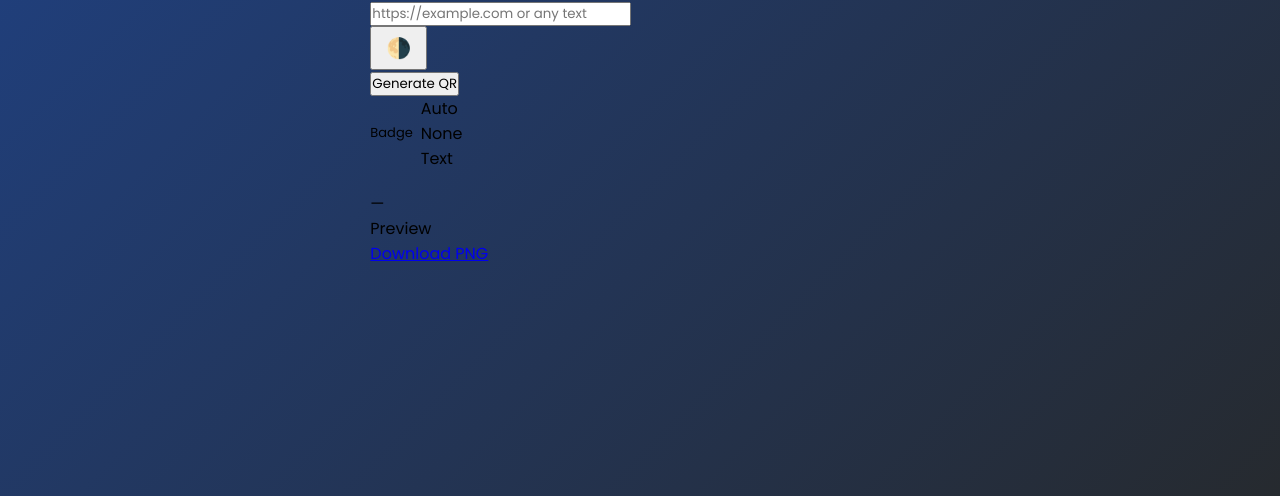
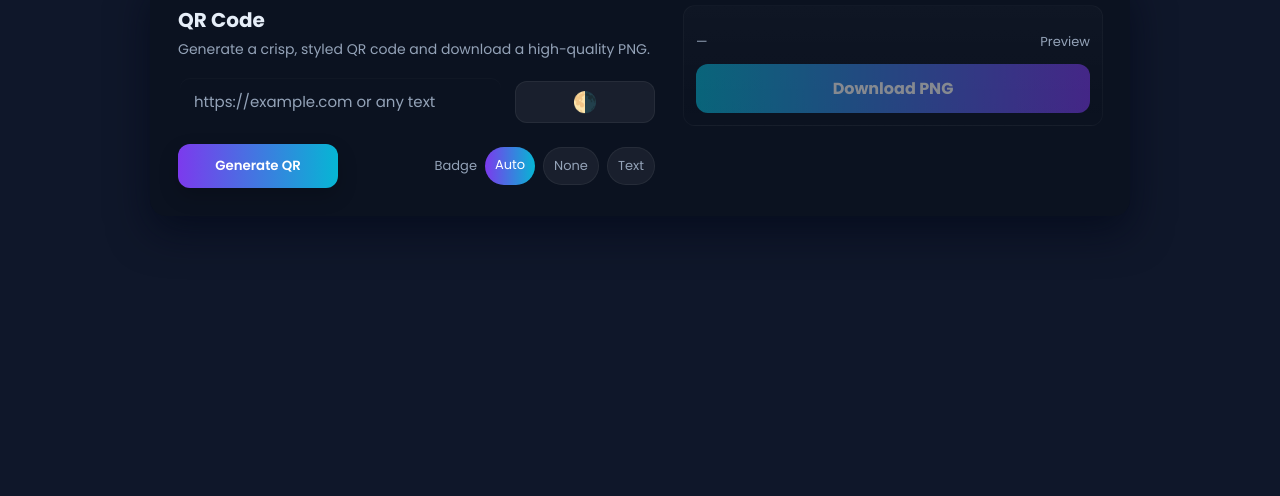
Before and after one commit to Devesh-Rajput/QR-Code-Generator, a plain HTML site: page index.html in a window 1280 px wide. Shown: the part 304-800 px from the top of the page. Drawn offline with Linux system fonts and the light colour scheme.

Commit message:
style.css

```diff
--- a/style.css
+++ b/style.css
@@ -1,157 +1,329 @@
-/* Universal Reset */
-*{
+/* 1. Theme Variables (Dark Mode Default)    */
+:root {
+    --bg: #0f172a;
+    --card: #0b1220;
+    --muted: #94a3b8;
+    --accent: #7c3aed;
+    --accent-2: #06b6d4;
+    --glass: rgba(255, 255, 255, 0.06);
+    --text: #e6eef8;
+    --card-radius: 16px;
+    --shadow: 0 15px 40px rgba(2, 6, 23, 0.6);
+    --glass-border: rgba(255, 255, 255, 0.06);
+}
+
+/* Light Theme Variables (Applied when body has .light class) */
+body.light {
+    --bg: linear-gradient(180deg, #eef2ff, #f8fafc);
+    --card: linear-gradient(180deg, #ffffff, #fbfdff);
+    --muted: #475569;
+    --accent: #4f46e5;
+    --accent-2: #06b6d4;
+    --glass: rgba(2, 6, 23, 0.03);
+    --text: #0b1220;
+    --shadow: 0 12px 30px rgba(15, 23, 42, 0.08);
+    --glass-border: rgba(15, 23, 42, 0.04);
+}
+
+/* 2. Base & Layout                          */
+/* Base Reset and Typography */
+* {
+    box-sizing: border-box;
     margin: 0;
     padding: 0;
-    font-family: 'Poppins', sans-serif;
-    box-sizing: border-box;
+    font-family: 'Poppins', system-ui, -apple-system, Segoe UI, Roboto, Arial;
 }
 
-/* Body Styling */
-body{
-    background: linear-gradient(135deg, #1f4287, #262a2f);
+html,
+body {
+    height: 100%
+}
+
+/* Main body styling, centered content, theme transition */
+body {
+    background: var(--bg);
     min-height: 100vh;
     display: flex;
+    align-items: center;
     justify-content: center;
-    align-items: center;
+    padding: 28px;
+    color: var(--text);
+    transition: background .35s ease, color .35s ease
 }
 
-/* Main Container */
-.container{
-    width: 90%;
-    max-width: 400px;
-    padding: 30px;
-    border-radius: 12px;
-    background: #ffffff;
-    box-shadow: 0 15px 30px rgba(0, 0, 0, 0.3);
-    transition: all 0.3s ease;
+/* App Card Container (Grid Layout) */
+.card {
+    width: 100%;
+    max-width: 980px;
+    border-radius: var(--card-radius);
+    background: var(--card);
+    box-shadow: var(--shadow);
+    padding: 28px;
+    display: grid;
+    grid-template-columns: 1fr 420px;
+    gap: 28px;
+    align-items: start
 }
 
-/* Heading */
-.container h1{
-    text-align: center;
-    color: #1f4287;
-    margin-bottom: 20px;
-    font-weight: 700;
+/* Left Column - Controls */
+.controls {
+    display: flex;
+    flex-direction: column;
+    gap: 16px
 }
 
-/* Paragraph Text - UPDATED HERE */
-.container p{
-    font-weight: 600;
-    font-size: 14px;
-    color: #333;
-    margin-bottom: 5px;
-    /* --- NEW --- */
-    text-align: center; /* Centers the prompt text */
-    /* --- /NEW --- */
+h1 {
+    font-size: 20px;
+    margin-bottom: 4px
 }
 
-/* Input Field */
-.container input{
-    width: 100%;
-    height: 50px;
-    border: 2px solid #494eea;
-    outline: none;
-    padding: 15px;
-    margin: 10px 0 25px;
-    border-radius: 8px;
-    font-size: 16px;
-    transition: border-color 0.3s ease;
-    text-align: center; /* Keeps the cursor/input text centered */
+p.lead {
+    color: var(--muted);
+    font-size: 14px
 }
 
-.container input:focus{
-    border-color: #1f4287;
-    box-shadow: 0 0 5px rgba(31, 66, 135, 0.5);
+/* Input Styles */
+.input-row {
+    display: flex;
+    gap: 12px;
+    align-items: center
 }
 
-/* Button Styling */
-.container button{
-    width: 100%;
-    height: 50px;
-    background: #494eea;
-    color: #fff;
-    border: none;
-    outline: 0;
-    border-radius: 8px;
-    box-shadow: 0 8px 15px rgba(73, 78, 234, 0.4);
-    cursor: pointer;
-    margin: 20px 0 10px;
-    font-weight: 600;
-    font-size: 16px;
-    transition: background 0.3s ease, transform 0.1s ease;
+.input-row input[type="text"] {
+    flex: 1;
+    height: 52px;
+    padding: 12px 14px;
+    border-radius: 12px;
+    border: 2px solid transparent;
+    background: transparent;
+    color: var(--text);
+    font-size: 15px;
+    outline: none;
+    box-shadow: inset 0 1px 0 rgba(255, 255, 255, 0.02)
 }
 
-.container button:hover{
-    background: #393dd5;
+body.light .input-row input[type="text"] {
+    box-shadow: inset 0 1px 0 rgba(2, 6, 23, 0.03)
 }
 
-.container button:active{
-    transform: scale(0.98);
+.input-row input::placeholder {
+    color: var(--muted)
 }
 
-/* QR Image Box - Hidden by default */
-#imgBox{
-    width: 220px;
-    border-radius: 10px;
+/* Button Styles */
+.row-actions {
+    display: flex;
+    gap: 12px;
+    align-items: center
+}
+
+.btn {
+    display: inline-flex;
+    align-items: center;
+    justify-content: center;
+    gap: 8px;
+    padding: 12px 16px;
+    border-radius: 12px;
+    border: none;
+    cursor: pointer;
+    font-weight: 600
+}
+
+/* Primary "Generate" Button */
+.btn.generate {
+    background: linear-gradient(90deg, var(--accent), var(--accent-2));
+    color: white;
+    box-shadow: 0 8px 20px rgba(0, 0, 0, 0.2);
+    min-width: 160px
+}
+
+.btn.generate:active {
+    transform: translateY(1px)
+}
+
+/* Secondary Button (Theme Toggle) */
+.btn.secondary {
+    background: var(--glass);
+    border: 1px solid var(--glass-border);
+    color: var(--text);
+    min-width: 140px
+}
+
+.theme-toggle {
+    margin-left: auto;
+    display: flex;
+    gap: 8px;
+    align-items: center
+}
+
+/* Footer style */
+.footer {
+    margin-top: 6px;
+    font-size: 12px;
+    color: var(--muted);
+}
+
+/* 3. QR Preview Section                     */
+/* Right Column - Preview Container */
+.preview {
+    display: flex;
+    flex-direction: column;
+    align-items: center;
+    gap: 12px;
+    padding: 12px;
+    border-radius: 12px;
+    background: linear-gradient(180deg, rgba(255, 255, 255, 0.02), transparent);
+    border: 1px solid rgba(255, 255, 255, 0.03)
+}
+
+/* Image Box and Transition Logic (controls show/hide of the QR code) */
+#imgBox {
+    width: 360px;
+    border-radius: 14px;
     max-height: 0;
     overflow: hidden;
-    margin: 10px auto;
-    transition: max-height 1s ease-in-out, border 1s ease-in-out;
+    transition: max-height .7s cubic-bezier(.2, .9, .2, 1), opacity .3s ease;
+    padding: 0;
+    border: 1px solid transparent
 }
 
-/* QR Image */
-#imgBox img{
-    width: 100%;
-    padding: 15px;
-    display: block;
+#imgBox.show-img {
+    max-height: 540px;
+    padding: 18px;
+    border-color: var(--glass-border);
+    opacity: 1
 }
 
-/* Class added by JS to show the QR Code */
-#imgBox.show-img{
-    max-height: 300px;
-    border: 2px solid #d1d1d1;
+/* Actual QR Image Styling and Animation */
+#qrImage {
+    width: 100%;
+    display: block;
+    border-radius: 10px;
+    background: linear-gradient(180deg, #fff, #fff);
+    box-shadow: 0 10px 30px rgba(2, 6, 23, 0.15);
+    transform-origin: center;
+    opacity: 0;
+    transform: translateY(8px) scale(.98);
+    transition: opacity .35s ease, transform .4s cubic-bezier(.2, .9, .2, 1)
 }
 
-/* Animation for error state */
-@keyframes shake {
-    0%, 100% {transform: translateX(0);}
-    20%, 60% {transform: translateX(-5px);}
-    40%, 80% {transform: translateX(5px);}
-}
-.container input.error {
-    animation: shake 0.3s ease-in-out 3;
-    border-color: #ff0000 !important;
+#imgBox.show-img #qrImage {
+    opacity: 1;
+    transform: none
 }
 
-/* Mobile Responsiveness */
-@media (max-width: 480px) {
-    .container {
-        padding: 20px;
-        margin: 20px;
+/* Preview Metadata (size label) */
+.preview-meta {
+    display: flex;
+    justify-content: space-between;
+    align-items: center;
+    width: 100%;
+    gap: 12px
+}
+
+.note {
+    font-size: 13px;
+    color: var(--muted)
+}
+
+/* Download Button Container and Styling */
+.download-wrap {
+    display: flex;
+    gap: 12px;
+    width: 100%;
+    align-items: center
+}
+
+a.download {
+    flex: 1;
+    text-decoration: none;
+    text-align: center;
+    padding: 12px 14px;
+    border-radius: 12px;
+    background: linear-gradient(90deg, var(--accent-2), var(--accent));
+    color: white;
+    font-weight: 700;
+    display: inline-block
+}
+
+/* Disabled state for download button */
+a.download[aria-disabled='true'] {
+    opacity: .5;
+    pointer-events: none
+}
+
+/* Badge Option Chips */
+.options {
+    display: flex;
+    gap: 8px;
+    flex-wrap: wrap
+}
+
+.chip {
+    padding: 8px 10px;
+    border-radius: 999px;
+    background: var(--glass);
+    border: 1px solid var(--glass-border);
+    font-size: 13px;
+    color: var(--muted);
+    cursor: pointer
+}
+
+.chip.active {
+    background: linear-gradient(90deg, var(--accent), var(--accent-2));
+    color: white;
+    border: none
+}
+
+/* 4. Animations & Responsive Design         */
+/* Jiggle animation for feedback on successful generation */
+@keyframes jiggle {
+    0% {
+        transform: translateY(0)
+    }
+
+    50% {
+        transform: translateY(-6px)
+    }
+
+    100% {
+        transform: translateY(0)
     }
 }
 
-/* Paragraph Text (Still centered) */
-.container p{
-    font-weight: 600;
-    font-size: 14px;
-    color: #333;
-    margin-bottom: 5px;
-    text-align: center; /* Keeps the prompt centered */
+.jiggle {
+    animation: jiggle .36s cubic-bezier(.2, .8, .2, 1)
 }
 
-/* Input Field - UPDATED HERE */
-.container input{
-    width: 100%;
-    height: 50px;
-    border: 2px solid #494eea;
-    outline: none;
-    padding: 15px;
-    margin: 10px 0 25px;
-    border-radius: 8px;
-    font-size: 16px;
-    transition: border-color 0.3s ease;
-    /* --- NEW --- */
-    text-align: left; /* Ensures cursor starts at the left */
-    /* --- /NEW --- */
+/* Responsive adjustments for smaller screens */
+@media (max-width:920px) {
+
+    /* Stack columns vertically */
+    .card {
+        grid-template-columns: 1fr;
+        max-width: 680px
+    }
+
+    /* Move preview above controls on mobile */
+    .preview {
+        order: -1
+    }
+
+    #imgBox {
+        width: 100%
+    }
 }
+
+@media (max-width:480px) {
+    .card {
+        padding: 18px
+    }
+
+    .input-row input {
+        height: 48px
+    }
+
+    .btn.generate {
+        min-width: 120px
+    }
+}
```
